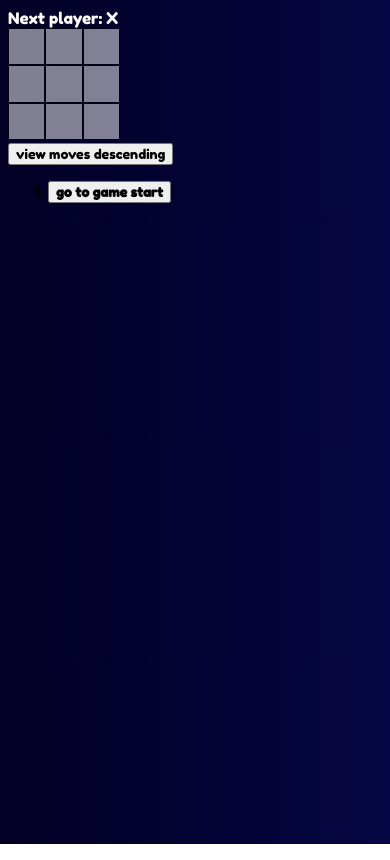
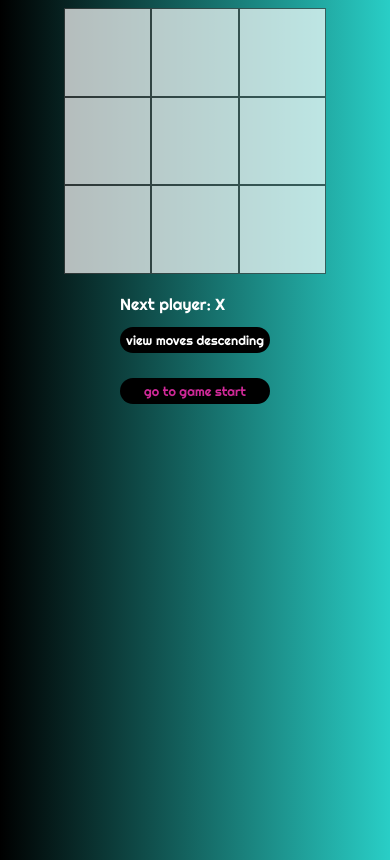
Before and after one commit to stefan521/tic-tac-toe-react, a React (Create React App) app: page / in a window 390 px wide. Built offline with nearby package versions, Linux system fonts and the light colour scheme.

Commit message:
Make the page responsive.

```diff
--- a/src/Components/Board/Board.jsx
+++ b/src/Components/Board/Board.jsx
@@ -53,8 +53,8 @@ class Board extends React.Component<Props, State> {
     }
 
     return (
-      <div className="grid-wrapper">
-        <div className="grid-container">{squares}</div>
+      <div className="board-wrapper">
+        <div className="game-board">{squares}</div>
       </div>
     );
   }
--- a/src/Components/Game/Game.jsx
+++ b/src/Components/Game/Game.jsx
@@ -2,7 +2,6 @@
 import React from 'react';
 import Board from '../Board/Board.jsx';
 import Summary from '../Summary/Summary.jsx';
-import Status from '../Status/Status.jsx';
 import { getGameStatus } from './helper';
 
 type Props = any;
@@ -78,26 +77,18 @@ class Game extends React.Component<Props, State> {
 
     return (
       <div className="game">
-        <div className="next-player">
-          <Status
-            xIsNext={xIsNext}
-            status={status}
-          />
-        </div>
-        <div className="game-board">
         <Board
           squares={current.squares}
           onClick={(square) => this.handleClick(square)}
           winLine={status.line}
         />
-        </div>
-        <div className="game-info">
         <Summary
           moves={moves}
           stepNumber={stepNumber}
           onClick={(step) => this.jumpTo(step)}
+          status={status}
+          xIsNext={xIsNext}
         />
-        </div>
       </div>
     );
   }
--- a/src/Components/Square/Square.jsx
+++ b/src/Components/Square/Square.jsx
@@ -12,12 +12,24 @@ export default function Square(props: Props) {
   const { winSquare } = props;
   const { value } = props;
 
+  function pickClass() {
+    if (winSquare === true && value === 'X') {
+      return 'win-x square';
+    }
+
+    if (winSquare === true && value === 'O') {
+      return 'win-o square';
+    }
+
+    return 'square';
+  }
+
   return (
     <div className="grid-item">
       <button
         type="button"
-        className={winSquare ? 'win-square square' : 'square'}
         onClick={onClick}
+        className={pickClass()}
       >
         {value}
       </button>
--- a/src/Components/Summary/Summary.jsx
+++ b/src/Components/Summary/Summary.jsx
@@ -1,6 +1,7 @@
 // @flow
 /* eslint-disable class-methods-use-this */
 import React from 'react';
+import Status from '../Status/Status.jsx';
 
 type Move = {
   player: string,
@@ -10,7 +11,13 @@ type Move = {
 type Props = {
   moves: Array<Move>,
   onClick: Function,
-  stepNumber: number
+  stepNumber: number,
+  xIsNext: boolean,
+  status: {
+    gameEnded: boolean,
+    winner: string,
+    line: Array<any>
+  }
 };
 
 type State = {
@@ -61,18 +68,15 @@ class Summary extends React.Component<Props, State> {
 
     const movesList = orderedMoves.map<any>((move: Move, index: number) => {
       const summary = this.getPlaySummary(move);
+
       return (
-        // eslint-disable-next-line react/no-array-index-key
-        <li key={index}>
         <button
           type="button"
           onClick={() => onClick(this.getMoveAtIndex(index))}
-            style={(this.getMoveAtIndex(index) === stepNumber)
-              ? { fontWeight: 'bold' } : { fontWeight: 'normal' }}
+          style={(this.getMoveAtIndex(index) === stepNumber) ? { color: 'rgb(206, 41, 151)' } : { color: 'white' }}
         >
           {summary}
         </button>
-        </li>
       );
     });
 
@@ -89,18 +93,27 @@ class Summary extends React.Component<Props, State> {
 
   render() {
     const { descending } = this.state;
+    const { xIsNext } = this.props;
+    const { status } = this.props;
 
     return (
-      <div>
+      <div className="game-info">
+        <div className="next-player">
+          <Status
+            xIsNext={xIsNext}
+            status={status}
+          />
+        </div>
+        <div className="history">
           <button
             type="button"
+            id="button-reverse"
             onClick={() => this.reverseMoves()}
           >
             { `view moves ${descending ? 'descending' : 'ascending'}` }
           </button>
-        <ol reversed={!descending}>
           {this.getMoves()}
-        </ol>
+        </div>
       </div>
     );
   }
--- a/src/index.css
+++ b/src/index.css
@@ -1,81 +1,168 @@
 @import url("https://fonts.googleapis.com/css?family=Fredoka+One&display=swap");
+@import url("https://fonts.googleapis.com/css?family=Righteous&display=swap");
 
+/* General styles */
 body {
-  background: rgb(2,0,36);
-  background: linear-gradient(90deg,   rgba(2,0,36,1), rgb(6, 6, 68));
+  background: linear-gradient(to right, rgb(0, 0, 0), rgb(41, 206, 198));
+  min-height: 100vh;
+  font-family: 'Righteous', cursive;
+}
+
+button {
+  border: 0;
+}
+
+button:focus {
+  outline: none;
+}
+
+.game {
+  display: flex;
+  display: -webkit-box;
+  display: -moz-box;
+  display: -ms-flexbox;
+  display: -webkit-flex;
+  justify-content: center;
+  align-items: flex-start;
+}
+
+/* Board and square styles */
+.board-wrapper {
+  display: inline-block;
+  position: relative;
+  width: 60vmin;
+  min-width: 200px;
+}
+
+.board-wrapper:after {
+  content: "";
+  display: inline-block;
+  padding-bottom: 100%;
+}
+
+.game-board {
+  display: grid;
+  grid-template-columns: repeat(3, 1fr);
+  grid-template-rows: repeat(3, 1fr);
+  grid-row-gap: 0;
+  position: absolute;
+  width: 100%;
+  height: 100%;
+}
+
+.grid-item {
+  margin: 0;
+  padding: 0;
+  box-sizing: border-box;
+  background: rgb(255, 255, 255);
+  opacity:  0.7;
+  border: 2px solid rgb(63, 63, 63);
+}
+
+.square {
+  background: transparent;
+  width: 100%;
+  height:  100%;
+  font-size: 10vmin;
+}
+
+.grid-item:hover {
+  opacity: 0.8;
+}
+
+.game-info {
+  margin-left: 20px;
+  text-align: left;
+}
+
+.game-info button {
+  text-align: center;
+  font-size: 0.8em;
+  font-family: inherit;
+  color: white;
+  margin-top: 1em;
+  padding: 5px 0 5px 0;
+  border-radius: 25px;
+  background: black;
+}
+
+#button-reverse {
+  margin-bottom: 1em;
+}
+
+.square {
   font-family: 'Fredoka One', cursive, sans-serif;
 }
+
+.win-x,
+.win-o {
+  color:  rgb(41, 206, 198);
+}
+
+.win-x {
+  animation: spin 5s ease infinite;
+}
+
+.win-o {
+  animation: pulse 1.5s ease infinite;
+}
+
+@keyframes spin {
+  from {
+    transform: rotate(0deg);
+  }
+  to {
+    transform: rotate(359deg);
+  }
+}
+
+@keyframes pulse {
+  0% {
+    transform: scale(1);
+  }
+  50% {
+    transform: scale(1.2);
+  }
+  100% {
+    transform: scale(1);
+  }
+}
+
+/* Game info styles */
+.history {
+  display: flex;
+  flex-direction: column;
+  width: 20%;
+  min-width: 150px;
+}
+
 .game-status {
   color: white;
 }
 
-.game-board {
-  font-size: 3vw;
-  min-height: 100px;
+/* Change layout below 700px */
+@media all and (max-width: 700px) {
+  .square {
+    font-size: 50px;
+  }
+
+  .game {
+    flex-direction: column;
+    align-items: center;
+  }
+
+  .game-info {
+    margin-left: 0px;
+    margin-top: 20px;
+  }
 }
 
-/* padding same as with makes this a square,
-   because the grid-container has absolute position*/
-.grid-wrapper {
-  display: inline-block;
-  position: relative;
-  width: 30%;
-  padding-bottom: 30%;
-}
+@media all and (max-width: 500px) {
+  .board-wrapper {
+    width: 70%;
+  }
 
-.grid-container {
-  display: grid;
-  grid-template-columns: repeat(3, 1fr);
-  grid-template-rows: repeat(3, 33.3%);
-  grid-row-gap: 0;
-  position: absolute;
-  width: 100%;
-  height: 100%;
-  min-width: 90px;
-  min-height: 90px;
-}
-
-.grid-item,
-.grid-item button {
-  min-width: 30px;
-  min-height: 30px;
-  margin: 0;
-  padding: 0;
-  box-sizing: border-box;
-}
-
-.square {
-  display: block;
-  background: white;
-  opacity:  0.5;
-  width: 100%;
-  height:  100%;
-  border: 1px solid rgb(0, 0, 0);
-  font-size: 5vw;
-}
-
-.square:focus {
-  outline: none;
-}
-
-.square:hover {
-  background: rgb(230, 230, 230);
-}
-
-.square,
-.game-status,
-.game-info,
-.game-info button {
-  font-family: 'Fredoka One', cursive, sans-serif;
-}
-
-.win-square {
-  color: rgb(0, 97, 0);
-  opacity: 1;
-}
-
-@media screen and (max-width: 400px) {
-  .square {
-    font-size: 20px;
+  .grid-item {
+    border-width: 1px;
   }
 }
```
Lines whose indentation alone changed are shown as unchanged.
